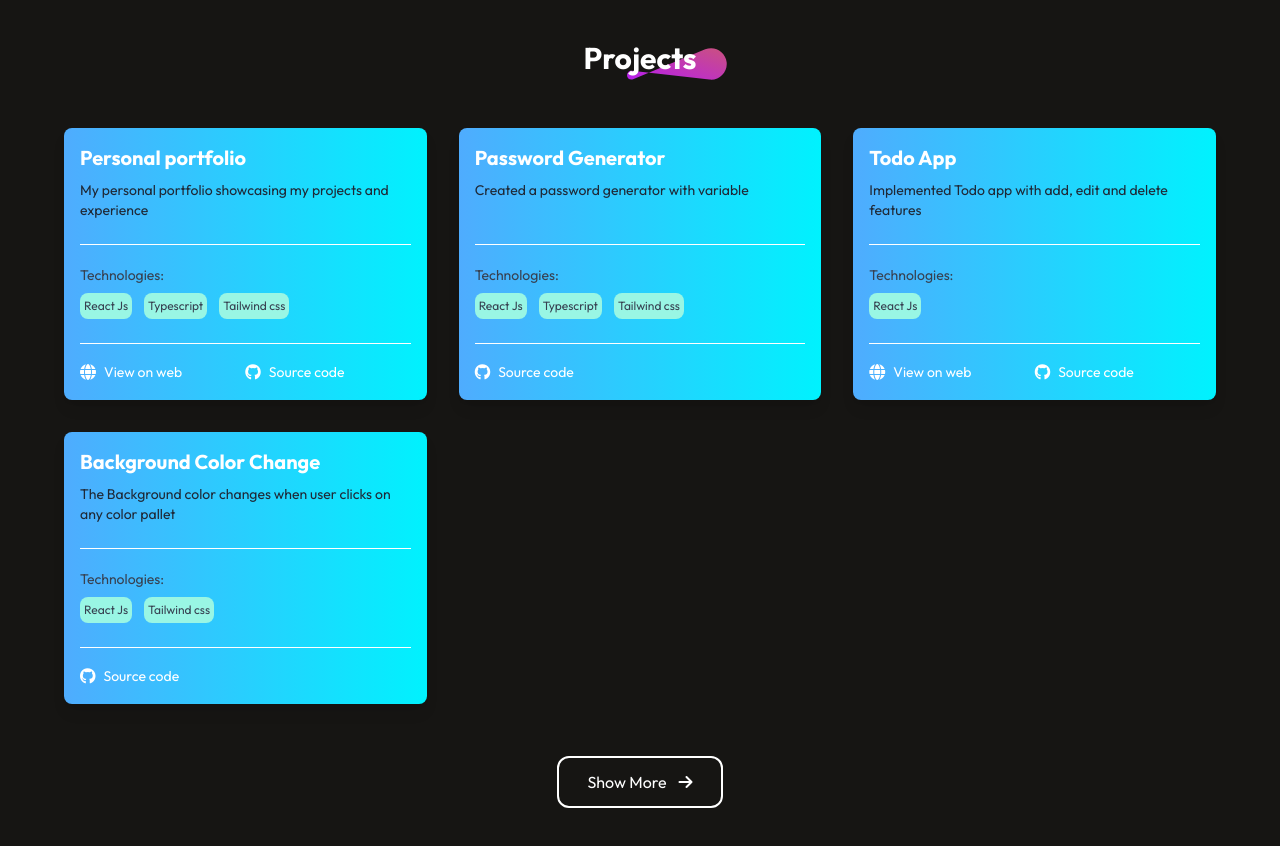
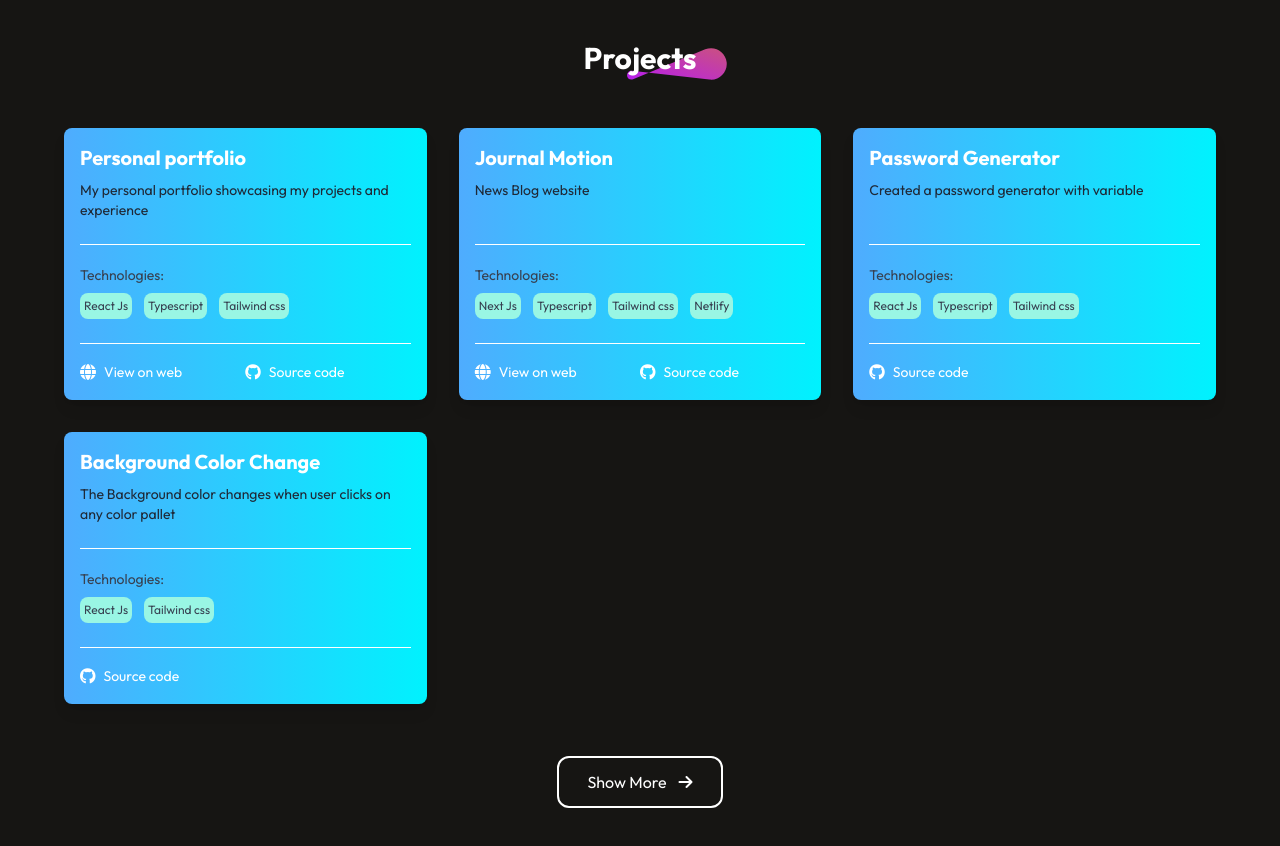
Before and after one commit to nirajsathe80/personal_portfolio, a React (Vite) app: page / in a window 1280 px wide. Shown: the part 2200-3046 px from the top of the page. Built offline with nearby package versions, Linux system fonts and the light colour scheme.

Commit message:
new project add to project section

```diff
--- a/src/components/data/index.ts
+++ b/src/components/data/index.ts
@@ -109,6 +109,39 @@ export const projectsData = [
   },
   {
     id: "02",
+    title: "Journal Motion",
+    disc: "News Blog website",
+    technologies: [
+      {
+        lang: "Next Js",
+        src: "https://raw.githubusercontent.com/devicons/devicon/master/icons/react/react-original-wordmark.svg",
+      },
+      {
+        lang: "Typescript",
+        src: "https://raw.githubusercontent.com/devicons/devicon/master/icons/typescript/typescript-original.svg",
+      },
+      {
+        lang: "Tailwind css",
+        src: "https://www.vectorlogo.zone/logos/tailwindcss/tailwindcss-icon.svg",
+      },
+      {
+        lang: "Netlify",
+        src: "https://www.vectorlogo.zone/logos/tailwindcss/tailwindcss-icon.svg",
+      },
+    ],
+    sourceCode: [
+      {
+        title: "View on web",
+        url: "https://journalmotionapp.netlify.app",
+      },
+      {
+        title: "Source code",
+        url: "https://github.com/nirajsathe80/media_news_site",
+      },
+    ],
+  },
+  {
+    id: "03",
     title: "Password Generator",
     disc: "Created a password generator with variable ",
     technologies: [
@@ -129,27 +162,6 @@ export const projectsData = [
       {
         title: "Source code",
         url: "https://github.com/nirajsathe80/Background-Color-Change/tree/main/passwordGenerator",
-      },
-    ],
-  },
-  {
-    id: "03",
-    title: "Todo App",
-    disc: "Implemented Todo app with add, edit and delete features",
-    technologies: [
-      {
-        lang: "React Js",
-        src: "https://raw.githubusercontent.com/devicons/devicon/master/icons/react/react-original-wordmark.svg",
-      },
-    ],
-    sourceCode: [
-      {
-        title: "View on web",
-        url: "https://nirajsathe80.github.io/todo-app/",
-      },
-      {
-        title: "Source code",
-        url: "https://github.com/nirajsathe80/todo-app",
       },
     ],
   },
```
